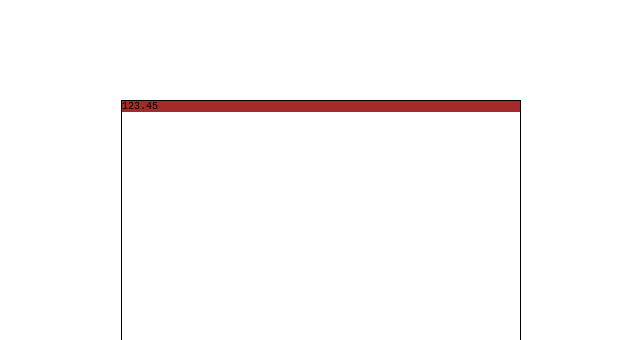
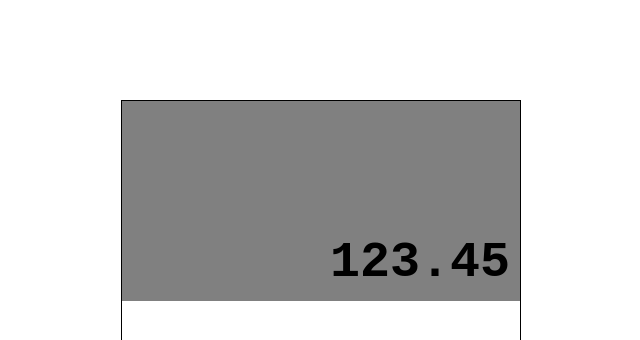
Before and after one commit to Anderson2522/calculadora-2025, a plain HTML site: page index.html in a window 1280 px wide. Shown: the top 340 px of the page, without its empty margins (319-959 px from the left). Drawn offline with Linux system fonts and the light colour scheme.

Commit message:
Se completa la pantalla

```diff
--- a/views/PantallaView.css
+++ b/views/PantallaView.css
@@ -1,3 +1,12 @@
 .pantalla {
-    background-color: brown;
+    height: 20rem;
+    background-color: gray;
+    padding: 1rem;
+
+    font-size: 5rem;
+    font-weight: 600;
+
+    display: flex;
+    align-items: end;
+    justify-content: right;
 }
```
